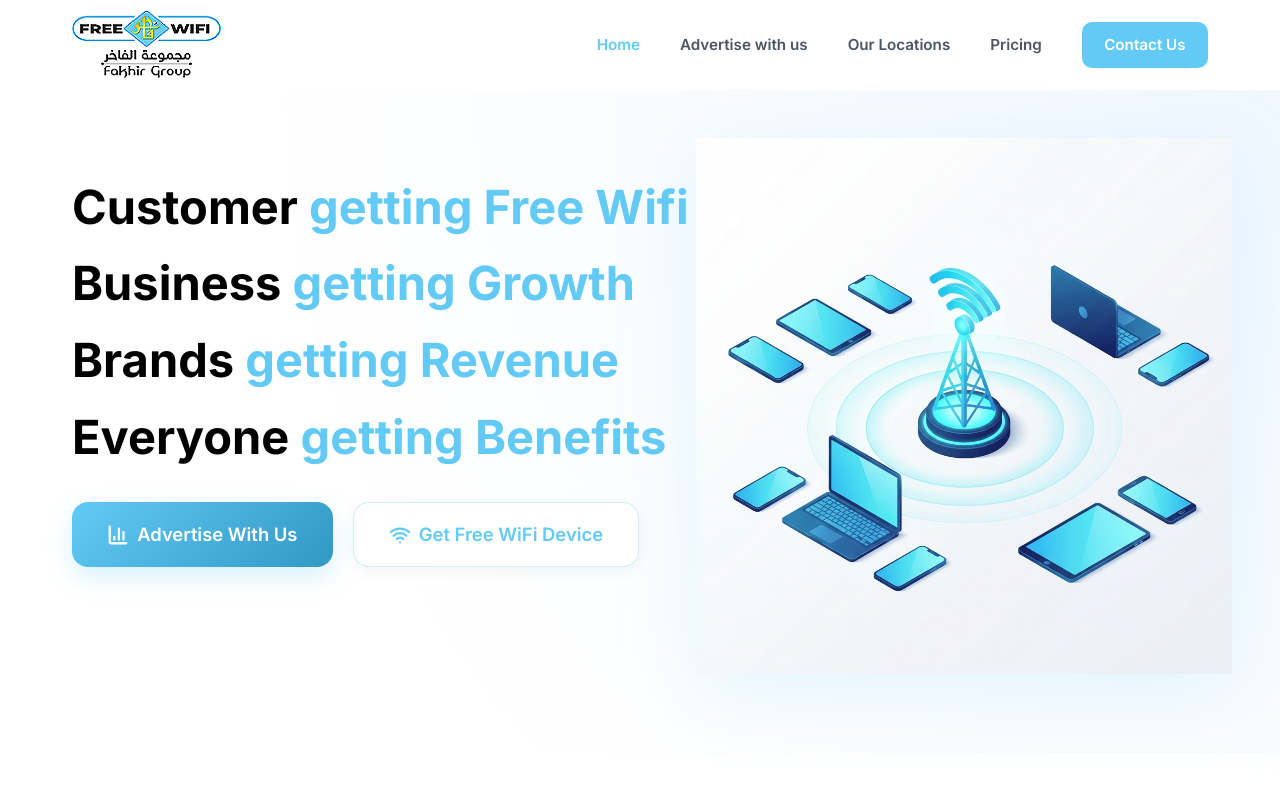
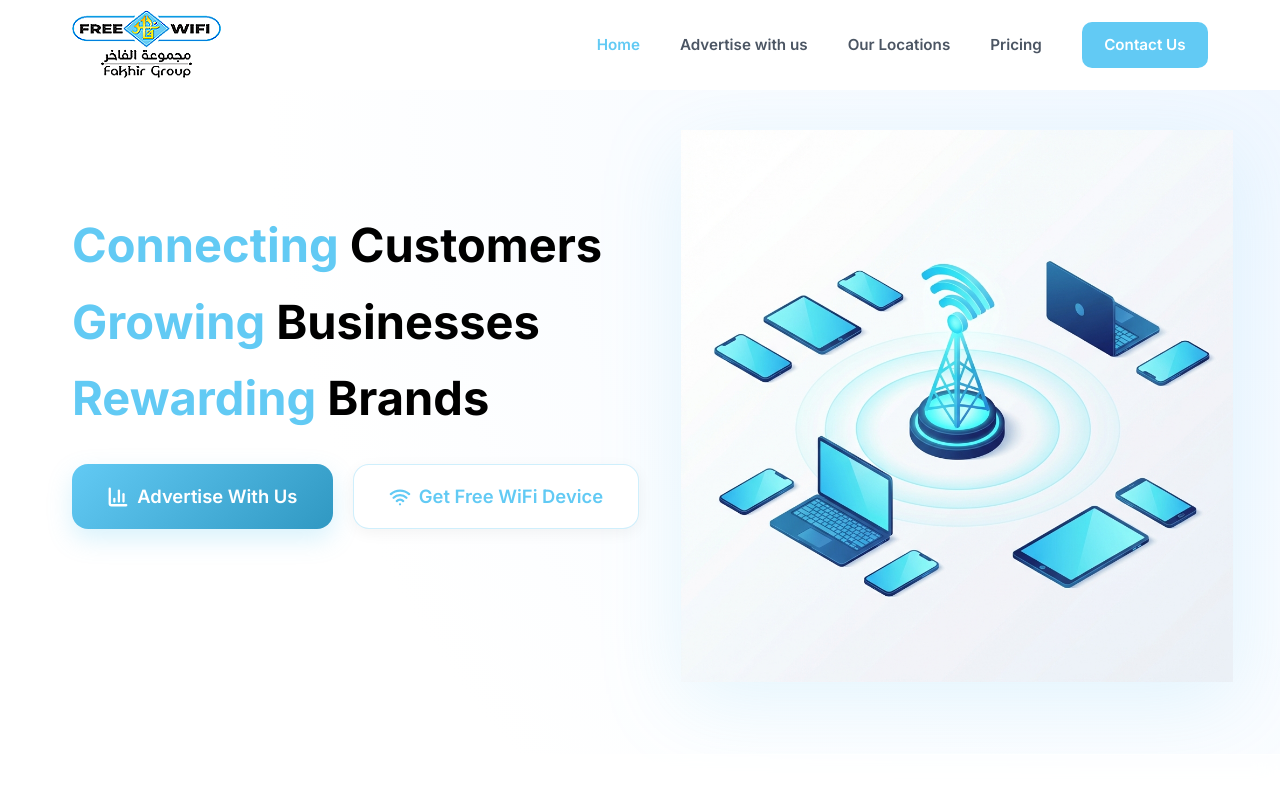
Before and after one commit to huzzy69/fg-free-wifi, a React (Vite) app: page / in a window 1280 px wide. Shown: the top 793 px of the page. Built offline with nearby package versions, Linux system fonts and the light colour scheme.

Commit message:
Update hero messaging and swap colors: Connecting (Cyan) Customers (Black)

```diff
--- a/src/pages/Home.tsx
+++ b/src/pages/Home.tsx
@@ -43,16 +43,13 @@ const Home: React.FC = () => {
                     <div className="hero-content">
                         <h1 className="hero-title">
                             <div className="hero-spacer reveal-up" style={{ transitionDelay: '0.1s' }}>
-                                <span className="text-black">Customer</span> <span className="text-cyan">getting</span> <span className="text-cyan">Free Wifi</span>
+                                <span className="text-cyan">Connecting</span> <span className="text-black">Customers</span>
                             </div>
                             <div className="hero-spacer reveal-up" style={{ transitionDelay: '0.2s' }}>
-                                <span className="text-black">Business</span> <span className="text-cyan">getting</span> <span className="text-cyan">Growth</span>
+                                <span className="text-cyan">Growing</span> <span className="text-black">Businesses</span>
                             </div>
                             <div className="hero-spacer reveal-up" style={{ transitionDelay: '0.3s' }}>
-                                <span className="text-black">Brands</span> <span className="text-cyan">getting</span> <span className="text-cyan">Revenue</span>
-                            </div>
-                            <div className="hero-spacer reveal-up" style={{ transitionDelay: '0.4s' }}>
-                                <span className="text-black">Everyone</span> <span className="text-cyan">getting</span> <span className="text-cyan">Benefits</span>
+                                <span className="text-cyan">Rewarding</span> <span className="text-black">Brands</span>
                             </div>
                         </h1>
 
```
